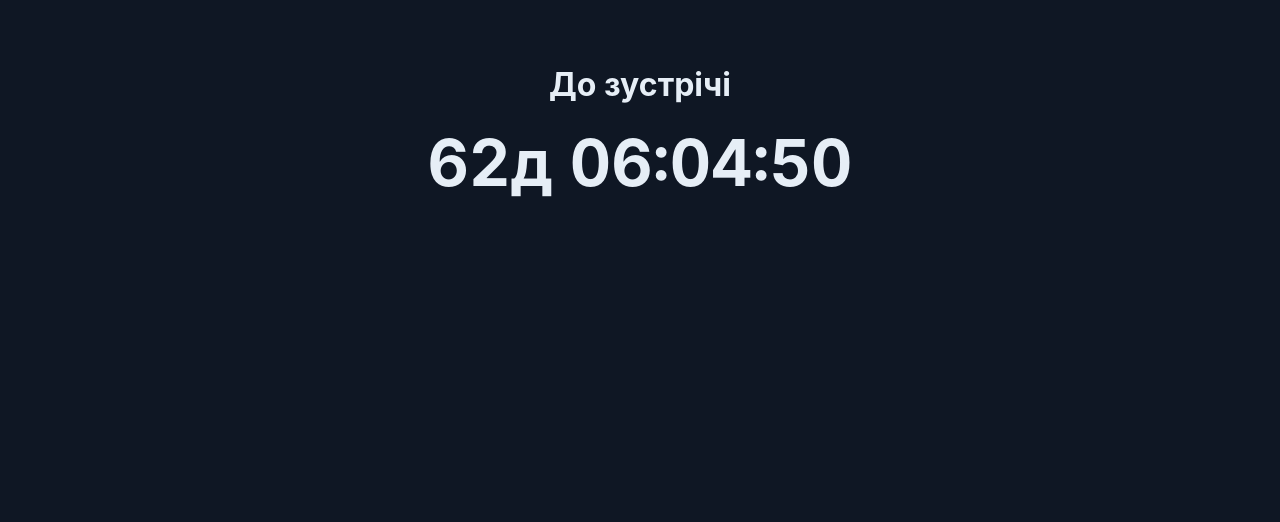
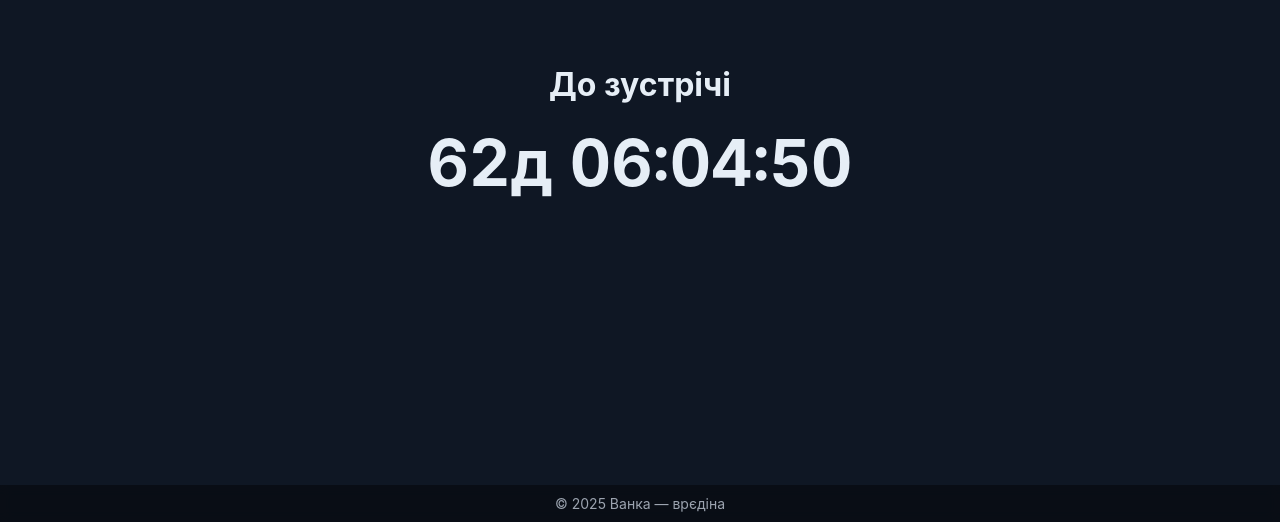
Before and after one commit to Wiziks/timer, a plain HTML site: page index.html in a window 1280 px wide. Shown: the part 278-800 px from the top of the page. Drawn offline with Linux system fonts and the light colour scheme.

Commit message:
Update index.html

```diff
--- a/index.html
+++ b/index.html
@@ -34,6 +34,19 @@
             font-weight: bold;
             font-variant-numeric: tabular-nums;
         }
+
+#bottom-bar {
+    position: fixed;
+    bottom: 0;
+    left: 0;
+    width: 100%;
+    text-align: center;
+    padding: 10px 0;
+    background: rgba(0, 0, 0, 0.4);
+    color: #9ca3af;
+    font-size: 14px;
+    backdrop-filter: blur(6px);
+  }
     </style>
 </head>
 
@@ -42,6 +55,9 @@
         <h1 id="title">Завантаження...</h1>
         <div id="timer" class="timer">--:--:--:--</div>
     </div>
+<div id="bottom-bar">
+  © 2025 Ванка — врєдіна
+</div>
 
     <script>
         var title = "До зустрічі";
```
